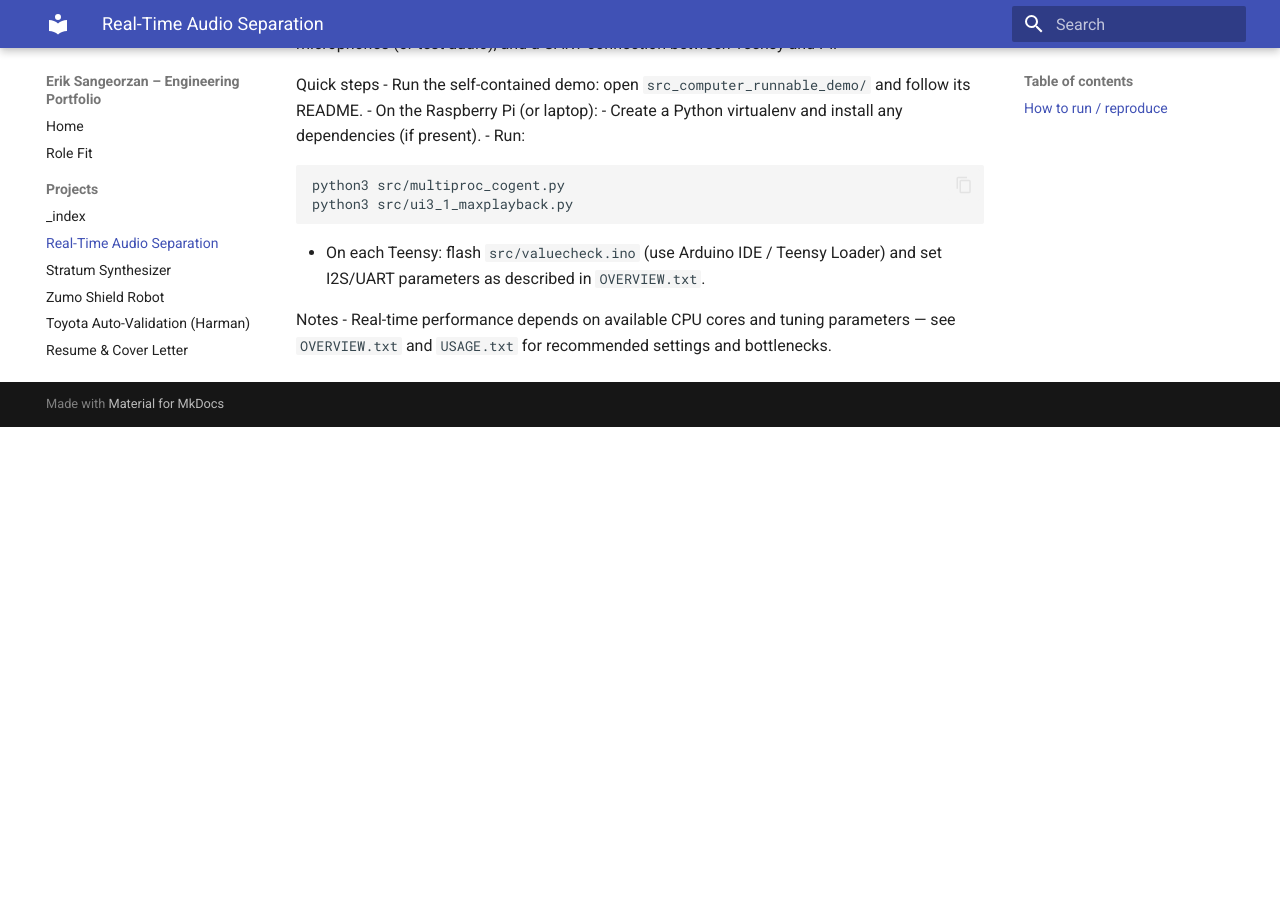
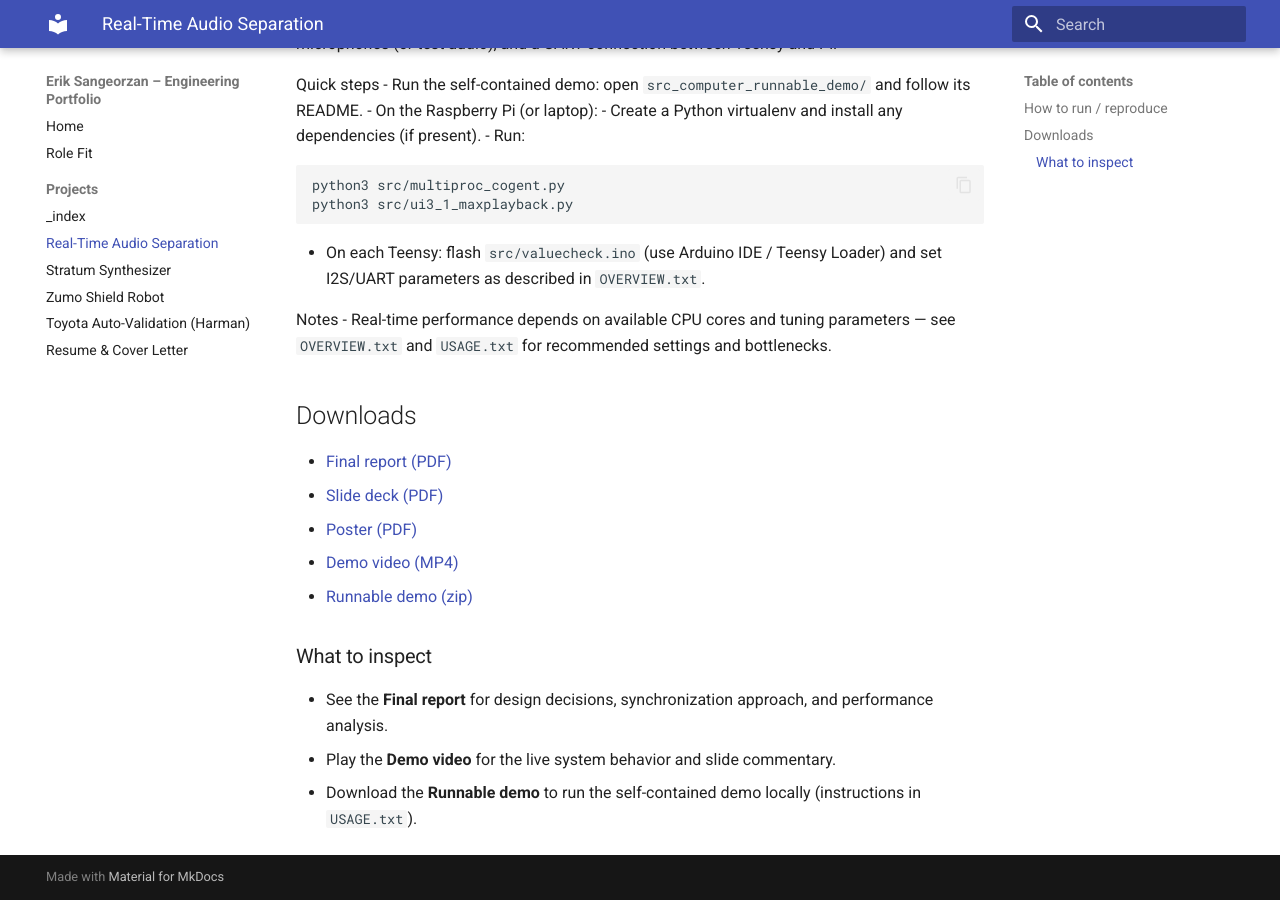
Before and after one commit to ejsang/erik-sangeorzan-portfolio, an MkDocs documentation site: the page built from docs/projects/real-time-audio-separation.md, in a window 1280 px wide and 900 px high, scrolled down 867 px. Built offline with MkDocs 1.6.1 and Material for MkDocs 9.7.7, drawn with Linux system fonts in a browser that asks for light colours; before the commit the page ends 1294 px from its top, so only the background shows below that.

Commit message:
Add downloads and asset links for selected projects; note on Toyota video

```diff
--- a/docs/projects/real-time-audio-separation.md
+++ b/docs/projects/real-time-audio-separation.md
@@ -41,3 +41,15 @@ python3 src/ui3_1_maxplayback.py
 
 Notes
 - Real-time performance depends on available CPU cores and tuning parameters — see `OVERVIEW.txt` and `USAGE.txt` for recommended settings and bottlenecks.
+
+## Downloads
+- [Final report (PDF)](/docs/assets/real-time-audio-separation/2021-Team-2-final.pdf)
+- [Slide deck (PDF)](/docs/assets/real-time-audio-separation/2021-Team-2-slides.pdf)
+- [Poster (PDF)](/docs/assets/real-time-audio-separation/2021-Team-2-poster.pdf)
+- [Demo video (MP4)](/docs/assets/real-time-audio-separation/slide10_video1_final_demo.mp4)
+- [Runnable demo (zip)](/docs/assets/real-time-audio-separation/real-time-demo.zip)
+
+### What to inspect
+- See the **Final report** for design decisions, synchronization approach, and performance analysis.
+- Play the **Demo video** for the live system behavior and slide commentary.
+- Download the **Runnable demo** to run the self-contained demo locally (instructions in `USAGE.txt`).
```
Also changed, not shown: docs/projects/stratum-synthesizer.md (+9 -0 lines), docs/projects/toyota-auto-validation.md (+7 -0 lines), docs/projects/zumo-shield-robot.md (+6 -0 lines).
